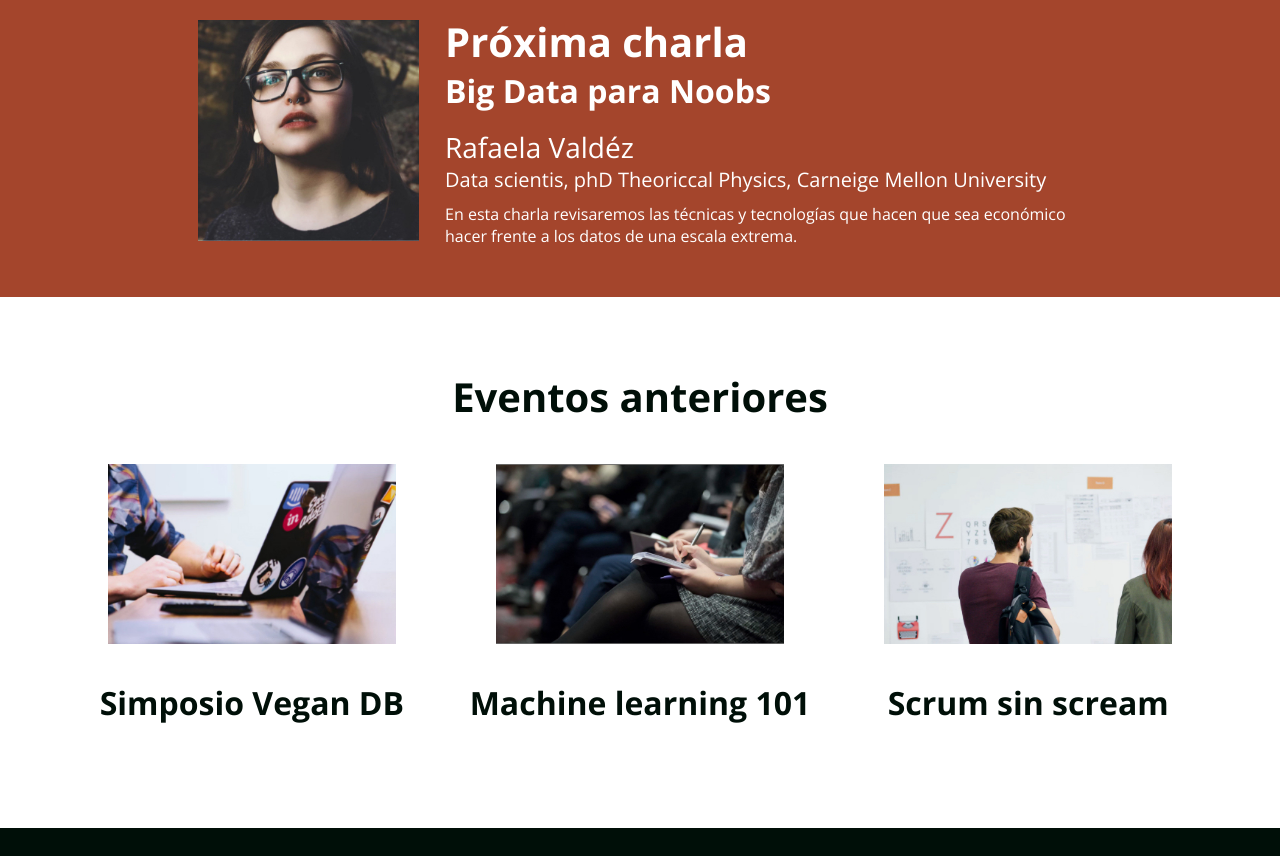
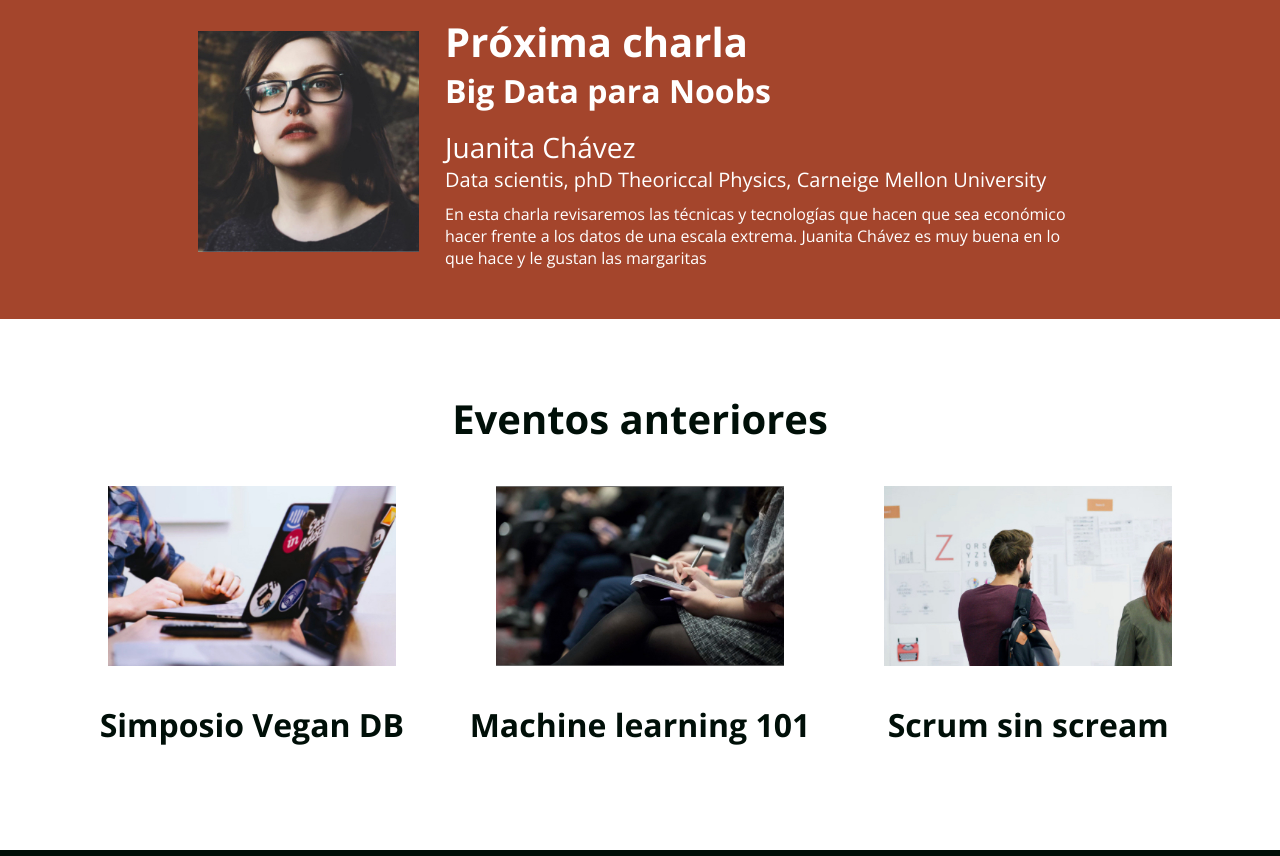
Before and after one commit to gema-oyarzun/Meet-Coffe, a plain HTML site: page index.html in a window 1280 px wide. Shown: the part 1100-1956 px from the top of the page. Drawn offline with nearby package versions, Linux system fonts and the light colour scheme.

Commit message:
cambios texto Proxima Charla, Juanita Chávez

```diff
--- a/index.html
+++ b/index.html
@@ -41,9 +41,9 @@
 			<div class="charla-texto">
 				<h2>Próxima charla</h2>
 		  	<h3>Big Data para Noobs</h3>
-		  	<h4>Rafaela Valdéz</h4>
+		  	<h4>Juanita Chávez</h4>
 		  	<h5>Data scientis, phD Theoriccal Physics, Carneige Mellon University</h5>
-		  	<p>En esta charla revisaremos las técnicas y tecnologías que hacen que sea económico hacer frente a los datos de una escala extrema.</p>
+		  	<p>En esta charla revisaremos las técnicas y tecnologías que hacen que sea económico hacer frente a los datos de una escala extrema. Juanita Chávez es muy buena en lo que hace y le gustan las margaritas</p>
 			</div>
 		</div>
 	</section>
```
